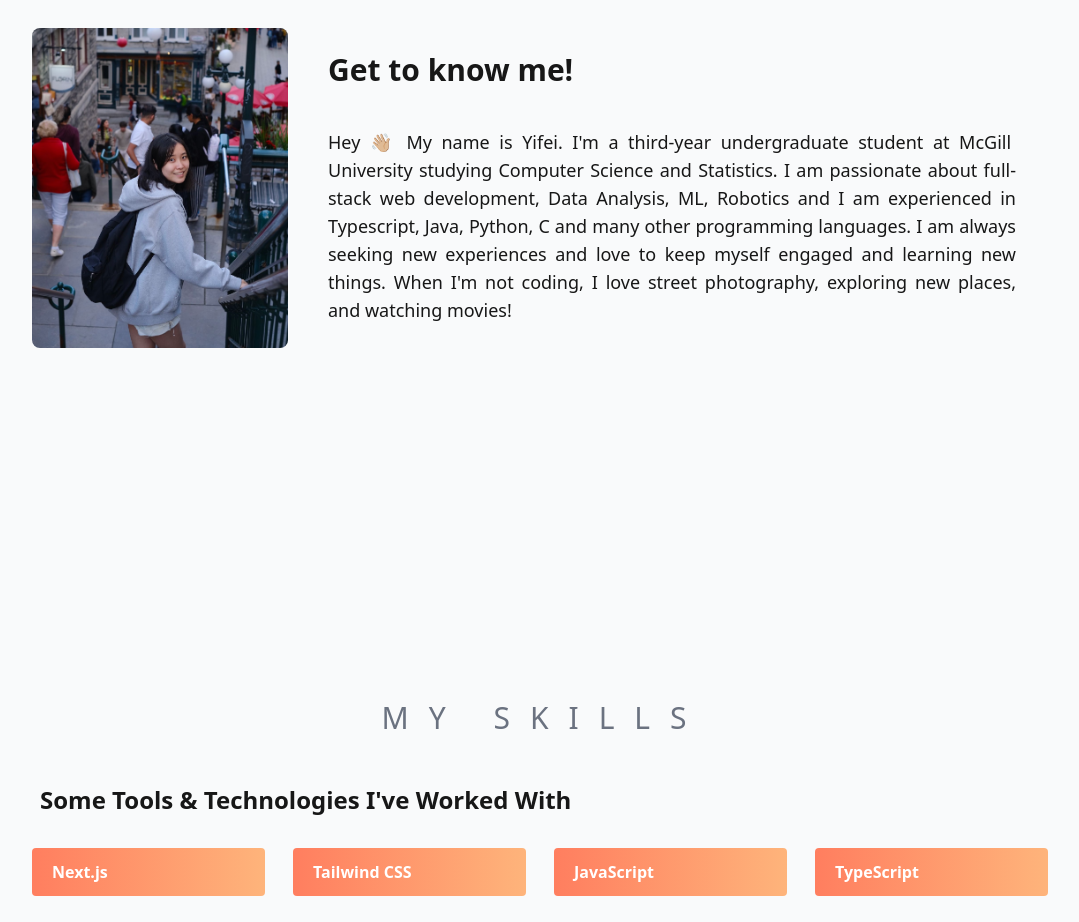
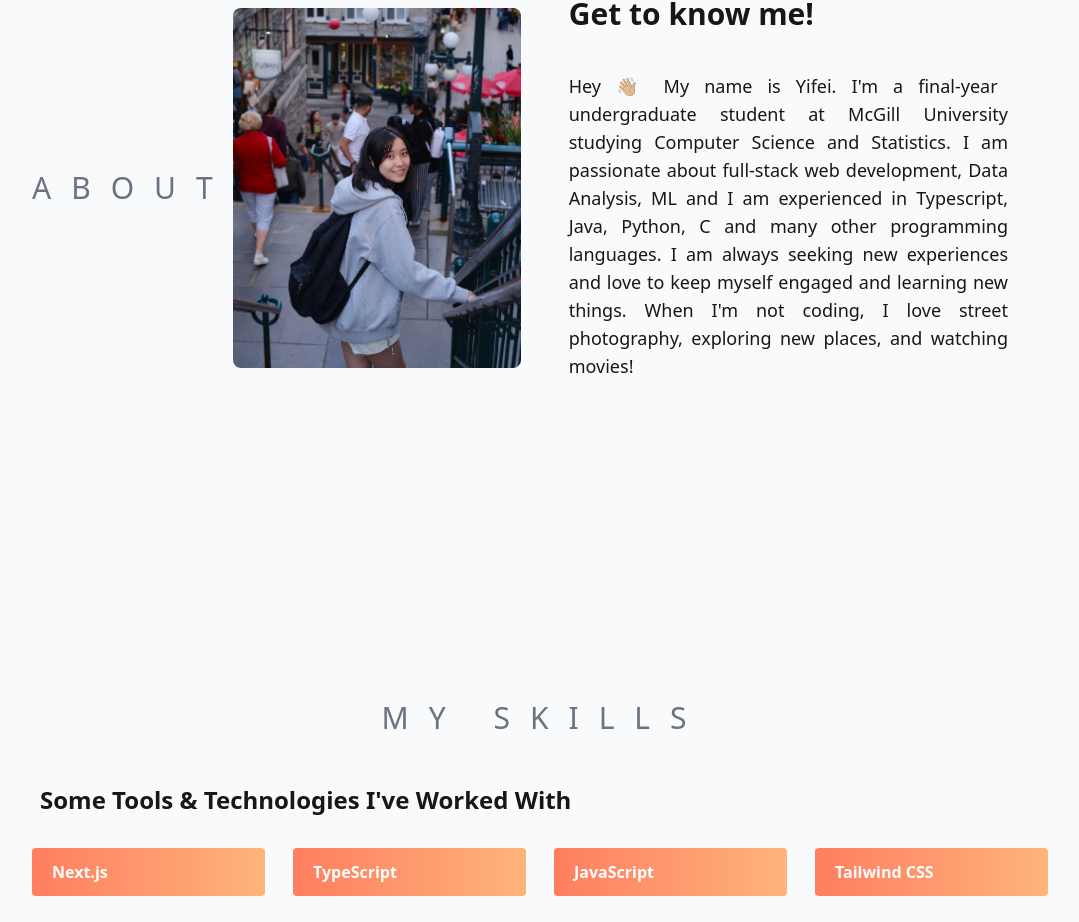
Before and after one commit to yifeiw701/portfolio-app, a Next.js app: page / in a window 1280 px wide. Shown: the part 1006-1928 px from the top of the page, without its empty margins (96-1175 px from the left). Built offline with nearby package versions, Linux system fonts and the light colour scheme.

Commit message:
a few updates

```diff
--- a/app/layout.tsx
+++ b/app/layout.tsx
@@ -12,7 +12,7 @@ export default function RootLayout({
   return (
     <html lang="en">
       <head />
-      <body className="bg-gray-50 dark:bg-gray-900 scrollbar scrollbar-thin scrollbar-thumb-orange-300 ">
+      <body className="bg-gray-50 dark:bg-gray-900 scrollbar-thin scrollbar-thumb-orange-300 ">
         <ThemeProvider attribute="class">
           <Navbar />
           <div />
--- a/components/About.tsx
+++ b/components/About.tsx
@@ -11,7 +11,7 @@ const About = () => {
         transition={{ duration: 1.5 }}
         className="flex flex-col relative h-screen text-center md:text-left md:flex-row max-w-7xl px-10 justify-evenly mx-auto items-center"
       >
-        <h3 className="absolute top-8 md:top-24 uppercase tracking-[20px] text-gray-500 text-xl md:text-3xl mb-15">
+        <h3 className="my-6 uppercase tracking-[20px] text-gray-500 text-xl md:text-3xl mb-15">
           About
         </h3>
 
@@ -28,22 +28,22 @@ const About = () => {
             opacity: 1,
           }}
           viewport={{ once: true }}
-          className=" -mb-24 md:mb-0 flex-shrink-0 w-60 h-62 rounded-full object-cover md:rounded-lg md:w-64 md:h-95 xl:w-[500px] xl:h-[600px]"
+          className=" -mb-24 md:mb-0 flex-shrink-0 w-60 h-62 rounded-full object-cover md:rounded-lg md:w-72 md:h-95 xl:w-[500px] xl:h-[600px]"
           src="/aboutyf.png"
         />
-        <div className=" space-y-16 md:space-y-10 px-0 md:px-10">
+        <div className=" space-y-16 md:space-y-10 px-0 md:px-12">
           <h4 className="text-xl md:text-3xl font-semibold invisible md:visible lg:visible xl:visible text-neutral-900 dark:text-neutral-200">
             Get to know me!
           </h4>
           <p className="text-sm md:text-lg lg:text-lg text-justify text-neutral-900 dark:text-neutral-200">
-            Hey 👋🏼 My name is Yifei. I&#39;m a third-year undergraduate student
+            Hey 👋🏼 My name is Yifei. I&#39;m a final-year undergraduate student
             at McGill University studying Computer Science and Statistics. I am
-            passionate about full-stack web development, Data Analysis, ML,
-            Robotics and I am experienced in Typescript, Java, Python, C and
-            many other programming languages. I am always seeking new
-            experiences and love to keep myself engaged and learning new things.
-            When I&#39;m not coding, I love street photography, exploring new
-            places, and watching movies!
+            passionate about full-stack web development, Data Analysis, ML and I
+            am experienced in Typescript, Java, Python, C and many other
+            programming languages. I am always seeking new experiences and love
+            to keep myself engaged and learning new things. When I&#39;m not
+            coding, I love street photography, exploring new places, and
+            watching movies!
           </p>
         </div>
       </motion.div>
--- a/components/Skills.tsx
+++ b/components/Skills.tsx
@@ -4,18 +4,18 @@ import { motion } from "framer-motion";
 
 const skills = [
   { skill: "Next.js" },
+  { skill: "TypeScript" },
+  { skill: "JavaScript" },
   { skill: "Tailwind CSS" },
-  { skill: "JavaScript" },
-  { skill: "TypeScript" },
   { skill: "React" },
   { skill: "Node.js" },
+  { skill: "GraphQL" },
   { skill: "HTML" },
   { skill: "CSS" },
   { skill: "SCSS" },
   { skill: "Java" },
   { skill: "Python" },
   { skill: "Jupyter Notebooks" },
-  { skill: "C" },
   { skill: "Git" },
   { skill: "R" },
   { skill: "SQL" },
```
